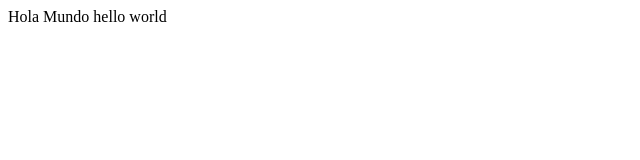
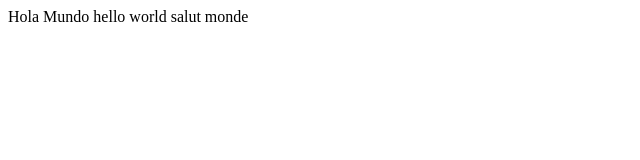
Before and after one commit to xFelipeC/VidaSana, a plain HTML site: page index.html in a window 1280 px wide. Shown: the full height of the page, 0-640 px from the left. Drawn offline with Linux system fonts and the light colour scheme.

Commit message:
prueba 3
nose q poner aqui

```diff
--- a/index.html
+++ b/index.html
@@ -8,5 +8,6 @@
 <body>
     Hola Mundo
     hello world
+    salut monde
 </body>
 </html>
```
